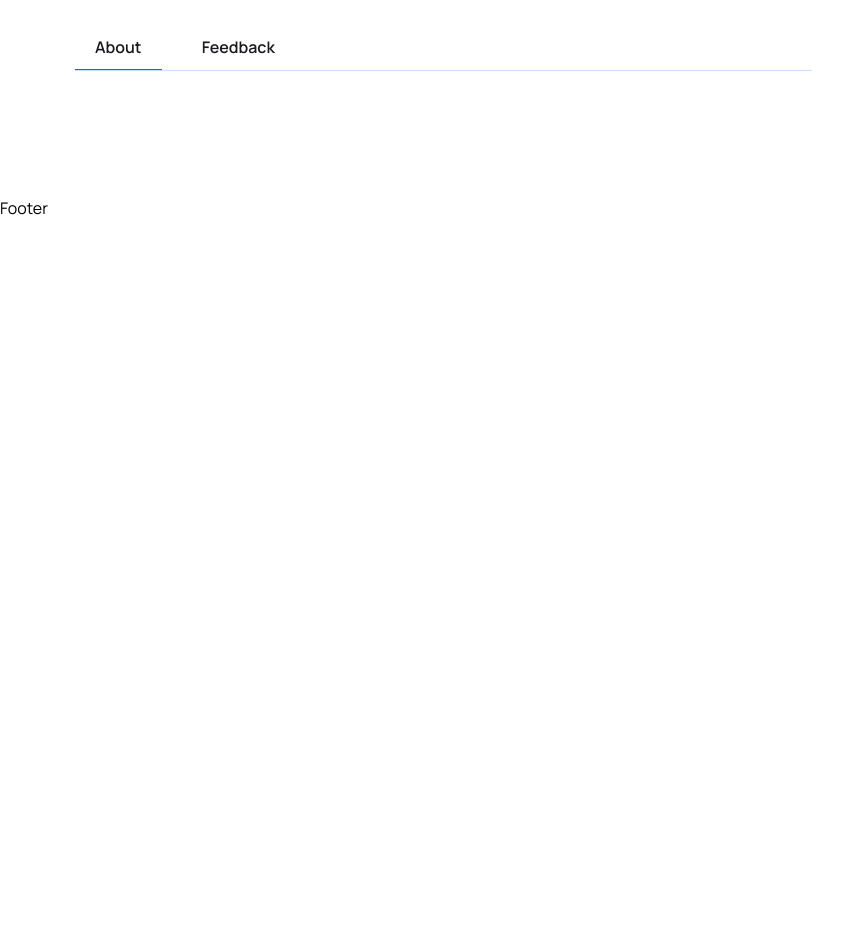
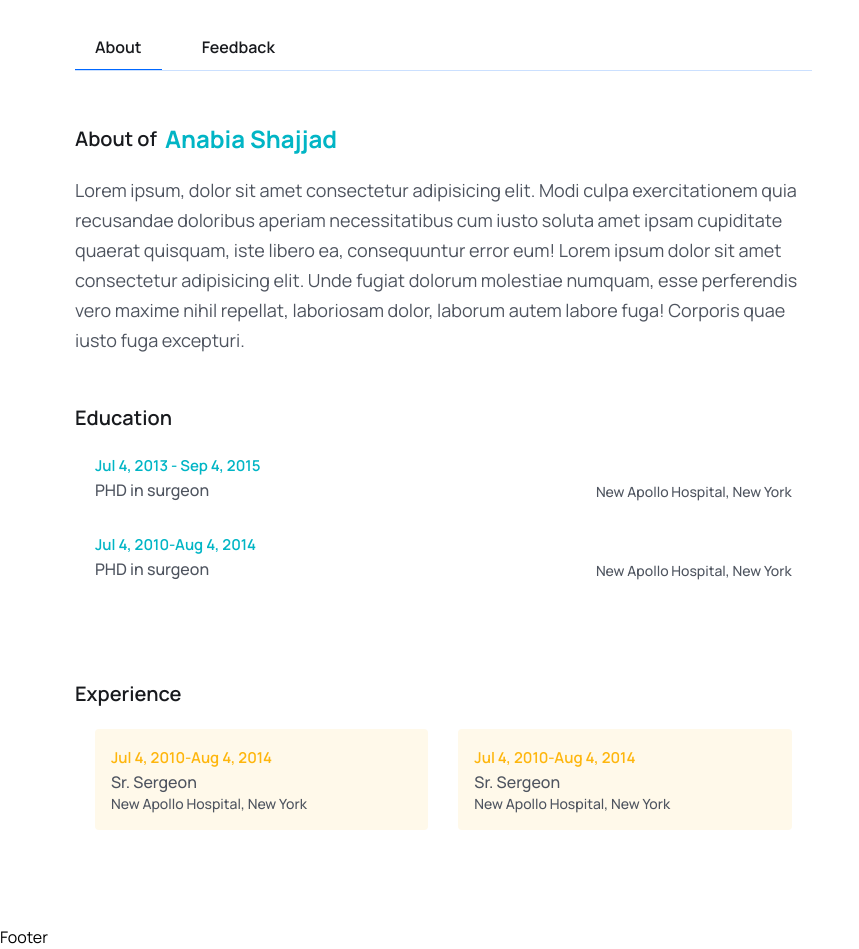
Before and after one commit to shagors/doctor-appointment, a React (Vite) app in the folder frontend/: page /doctors/1 in a window 1280 px wide. Shown: the part 400-1349 px from the top of the page, without its empty margins (0-859 px from the left). Before the commit the page ends 800 px from the top, so only its background shows below. Built offline with nearby package versions, Linux system fonts and the light colour scheme.

Commit message:
design single doctor details page and design it and add details of doctor and toggle set

```diff
--- a/frontend/src/pages/Doctors/DoctorAbout.jsx
+++ b/frontend/src/pages/Doctors/DoctorAbout.jsx
@@ -1,5 +1,92 @@
+import { formateDate } from "../../utils/formateDate";
+
 const DoctorAbout = () => {
-  return <div>DoctorAbout</div>;
+  return (
+    <div>
+      <div>
+        <h3 className="text-[20px] leading-[30px] text-headingColor font-semibold flex items-center gap-2">
+          About of
+          <span className="text-irisBlueColor font-bold text-[24px] leading-9">
+            Anabia Shajjad
+          </span>
+        </h3>
+        <p className="text__para">
+          Lorem ipsum, dolor sit amet consectetur adipisicing elit. Modi culpa
+          exercitationem quia recusandae doloribus aperiam necessitatibus cum
+          iusto soluta amet ipsam cupiditate quaerat quisquam, iste libero ea,
+          consequuntur error eum! Lorem ipsum dolor sit amet consectetur
+          adipisicing elit. Unde fugiat dolorum molestiae numquam, esse
+          perferendis vero maxime nihil repellat, laboriosam dolor, laborum
+          autem labore fuga! Corporis quae iusto fuga excepturi.
+        </p>
+      </div>
+
+      <div className="mt-12">
+        <h3 className="text-[20px] leading-[30px] text-headingColor font-semibold">
+          Education
+        </h3>
+        <ul className="pt-4 md:p-5">
+          <li className="flex flex-col sm:flex-row sm:justify-between sm:items-end md:gap-5 mb-[30px]">
+            <div>
+              <span className="text-irisBlueColor text-[15px] leading-6 font-semibold">
+                {formateDate("07-04-2013")} - {formateDate("09-04-2015")}
+              </span>
+              <p className="text-[16px] leading-6 font-medium text-textColor">
+                PHD in surgeon
+              </p>
+            </div>
+            <p className="text-[14px] leading-5 font-medium text-textColor">
+              New Apollo Hospital, New York
+            </p>
+          </li>
+          <li className="flex flex-col sm:flex-row sm:justify-between sm:items-end md:gap-5 mb-[30px]">
+            <div>
+              <span className="text-irisBlueColor text-[15px] leading-6 font-semibold">
+                {formateDate("07-04-2010")}-{formateDate("08-04-2014")}
+              </span>
+              <p className="text-[16px] leading-6 font-medium text-textColor">
+                PHD in surgeon
+              </p>
+            </div>
+            <p className="text-[14px] leading-5 font-medium text-textColor">
+              New Apollo Hospital, New York
+            </p>
+          </li>
+        </ul>
+      </div>
+
+      <div className="mt-12">
+        <h3 className="text-[20px] leading-[30px] text-headingColor font-semibold">
+          Experience
+        </h3>
+
+        <ul className="grid sm:grid-cols-2 gap-[30px] pt-4 md:p-5">
+          <li className="p-4 rounded bg-[#fff9ea]">
+            <span className="text-yellowColor text-[15px] leading-6 font-semibold">
+              {formateDate("07-04-2010")}-{formateDate("08-04-2014")}
+            </span>
+            <p className="text-[16px] leading-6 font-medium text-textColor">
+              Sr. Sergeon
+            </p>
+            <p className="text-[14px] leading-5 font-medium text-textColor">
+              New Apollo Hospital, New York
+            </p>
+          </li>
+          <li className="p-4 rounded bg-[#fff9ea]">
+            <span className="text-yellowColor text-[15px] leading-6 font-semibold">
+              {formateDate("07-04-2010")}-{formateDate("08-04-2014")}
+            </span>
+            <p className="text-[16px] leading-6 font-medium text-textColor">
+              Sr. Sergeon
+            </p>
+            <p className="text-[14px] leading-5 font-medium text-textColor">
+              New Apollo Hospital, New York
+            </p>
+          </li>
+        </ul>
+      </div>
+    </div>
+  );
 };
 
 export default DoctorAbout;
--- a/frontend/src/pages/Doctors/DoctorDetails.jsx
+++ b/frontend/src/pages/Doctors/DoctorDetails.jsx
@@ -1,6 +1,8 @@
 import { useState } from "react";
 import doctorImg from "../../assets/images/doctor-img02.png";
 import starIcon from "../../assets/images/Star.png";
+import DoctorAbout from "./DoctorAbout";
+import Feedback from "./Feedback";
 
 const DoctorDetails = () => {
   const [tab, setTab] = useState("about");
@@ -55,7 +57,10 @@ const DoctorDetails = () => {
             </button>
           </div>
 
-          <div className="mt-[50px]"></div>
+          <div className="mt-[50px]">
+            {tab === "about" && <DoctorAbout />}
+            {tab === "feedback" && <Feedback />}
+          </div>
         </div>
       </div>
     </section>
--- /dev/null
+++ b/frontend/src/pages/Doctors/Feedback.jsx
@@ -0,0 +1,53 @@
+import { useState } from "react";
+import avatar from "../../assets/images/avatar-icon.png";
+import { formateDate } from "../../utils/formateDate";
+import { AiFillStar } from "react-icons/ai";
+import FeedbackForm from "./FeedbackForm";
+
+const Feedback = () => {
+  const [showFeedbackForm, setShowFeedbackForm] = useState(false);
+  return (
+    <div>
+      <div className="mb-[50px]">
+        <h4 className="text-[20px] leading-[30px] font-bold text-headingColor mb-[30px]">
+          All reviews (272)
+        </h4>
+        <div className="flex justify-between gap-10 mb-[30px]">
+          <div className="flex gap-3">
+            <figure className="w-10 h-10 rounded-full">
+              <img className="w-full" src={avatar} alt="Avatar" />
+            </figure>
+            <div>
+              <h5 className="text-[16px] leading-6 text-primaryColor font-bold">
+                Ali Ahmed
+              </h5>
+              <p className="text-[14px] leading-6 text-textColor">
+                {formateDate("02-14-2023")}
+              </p>
+              <p className="text__para mt-3 font-medium text-[15px]">
+                Good Service and highly recommended!!
+              </p>
+            </div>
+          </div>
+
+          <div className="flex gap-1">
+            {[...Array(5).keys()].map((_, index) => (
+              <AiFillStar key={index} color="#0067FF" />
+            ))}
+          </div>
+        </div>
+      </div>
+
+      {!showFeedbackForm && (
+        <div className="text-center">
+          <button className="btn" onClick={() => setShowFeedbackForm(true)}>
+            Give Feedback
+          </button>
+        </div>
+      )}
+      {showFeedbackForm && <FeedbackForm />}
+    </div>
+  );
+};
+
+export default Feedback;
--- /dev/null
+++ b/frontend/src/pages/Doctors/FeedbackForm.jsx
@@ -0,0 +1,5 @@
+const FeedbackForm = () => {
+  return <div>FeedbackForm</div>;
+};
+
+export default FeedbackForm;
--- /dev/null
+++ b/frontend/src/utils/formateDate.js
@@ -0,0 +1,10 @@
+export const formateDate = (date, config) => {
+  const defaultOptions = {
+    day: "numeric",
+    month: "short",
+    year: "numeric",
+  };
+  const options = config ? config : defaultOptions;
+
+  return new Date(date).toLocaleDateString("en-US", options);
+};
```
